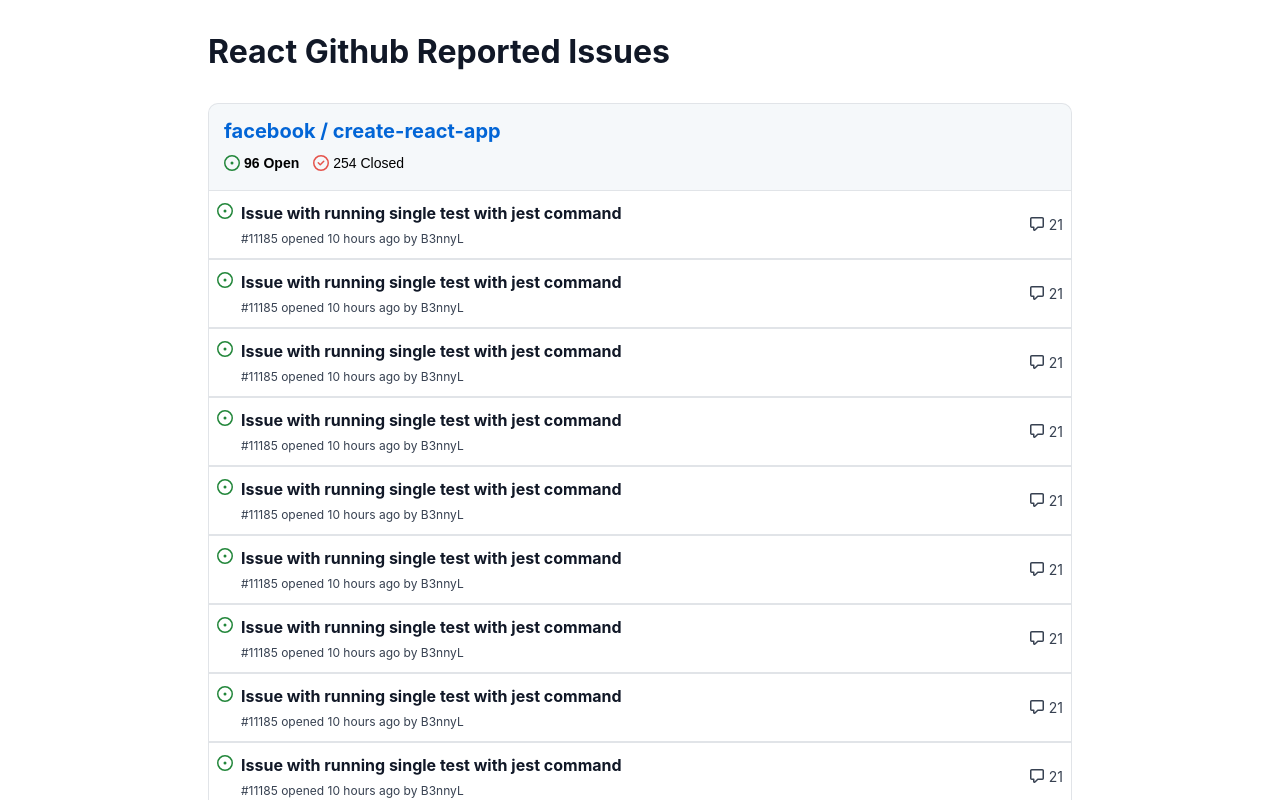
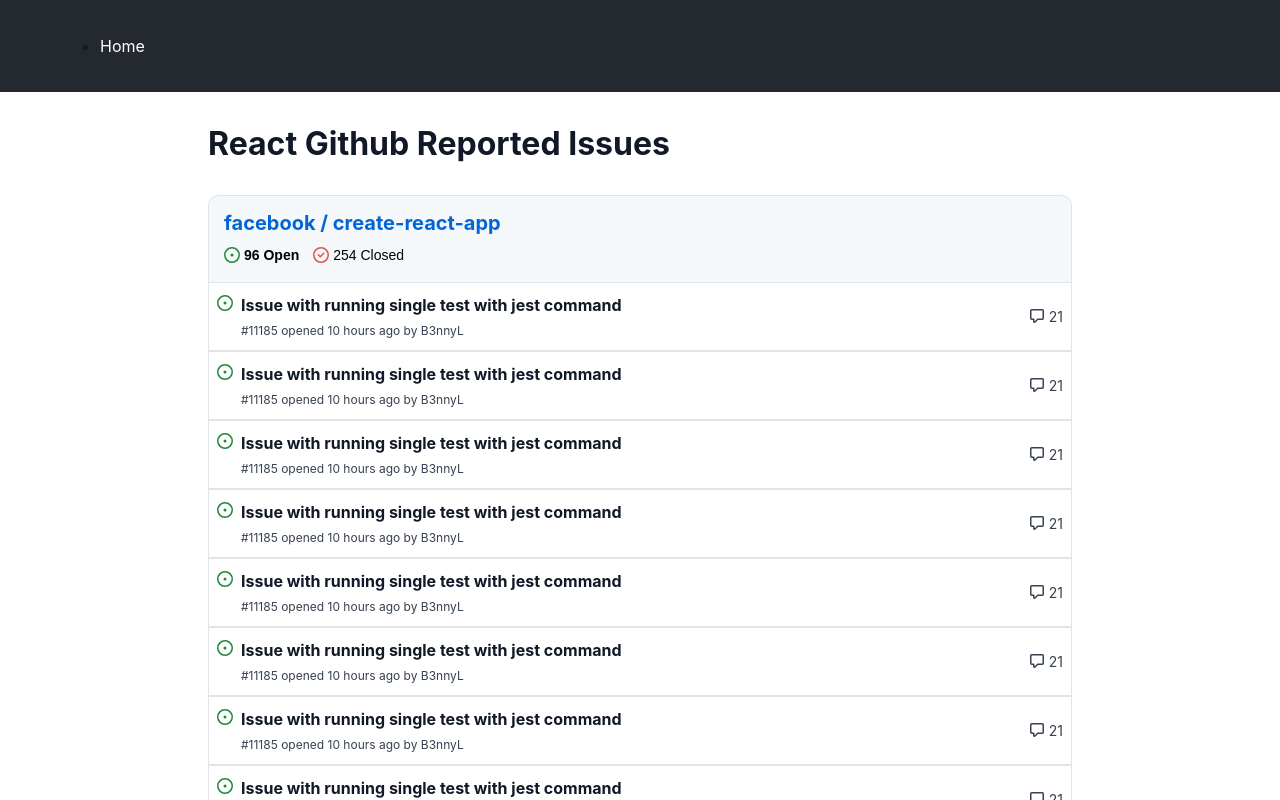
Before and after one commit to alpharameeztech/react-github-issues, a React (Create React App) app: page / in a window 1280 px wide. Shown: the top 800 px of the page. Built offline with nearby package versions, Linux system fonts and the light colour scheme.

Commit message:
Add navigation bar

```diff
--- a/src/App.js
+++ b/src/App.js
@@ -9,9 +9,16 @@
 
   return (
       <>
+          <Router>
+              <nav>
+                  <ul>
+                      <li>
+                          <Link to="/">Home</Link>
+                      </li>
+                  </ul>
+              </nav>
               <div className="container">
                 <h1>React Github Reported Issues</h1>
-          <Router>
                       <div className="todo-app-container">
                           <div className="content">
                               <Routes>
@@ -21,9 +28,8 @@
                               </Routes>
                           </div>
                       </div>
+              </div>
           </Router>
-
-      </div>
       </>
   );
 }
```
Lines whose indentation alone changed are shown as unchanged.
